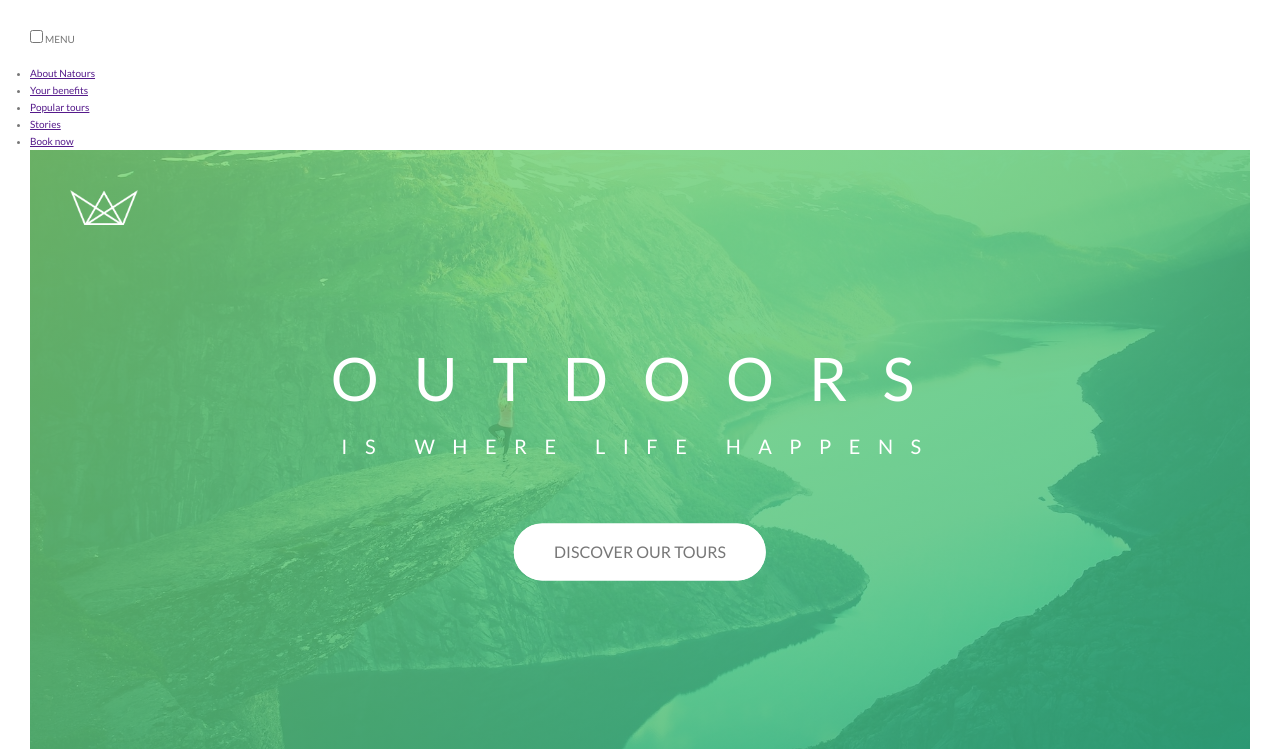
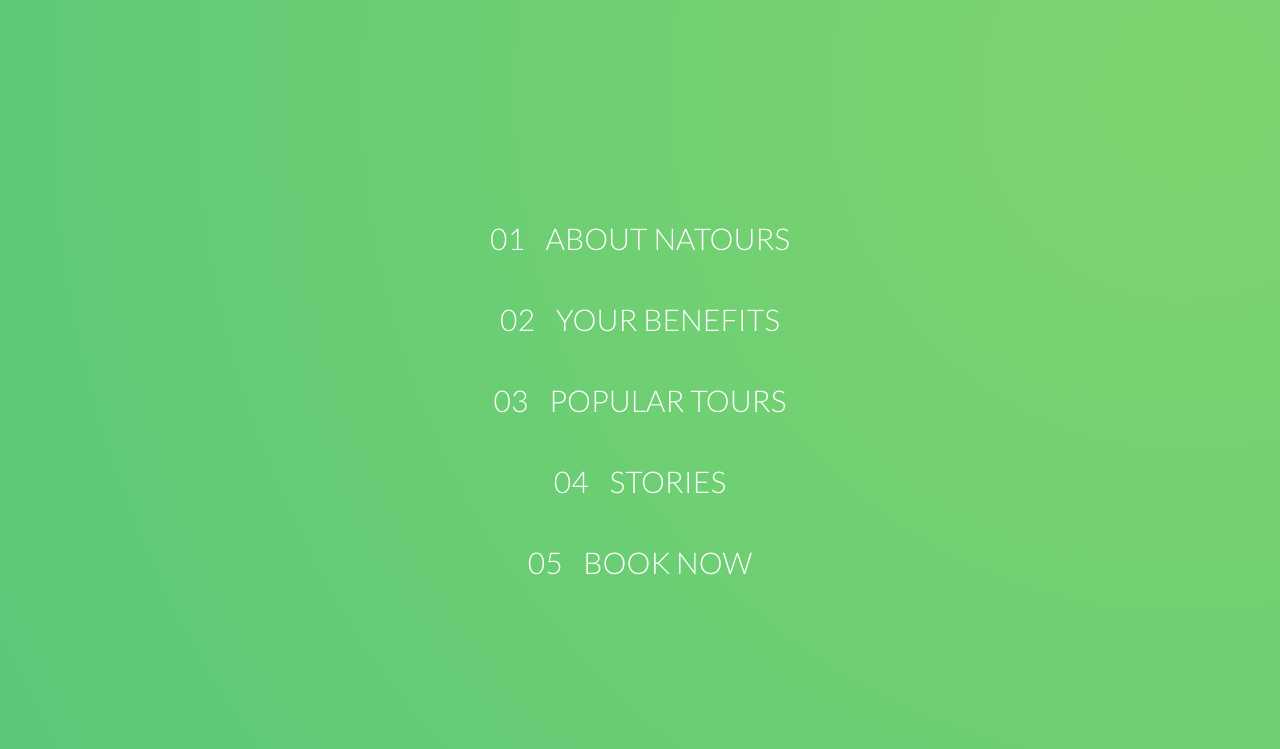
Before and after one commit to ThorOnTheRocks/Natours, a website: page index.html in a window 1280 px wide. Shown: the top 749 px of the page. Drawn offline with Linux system fonts and the light colour scheme.

Commit message:
working on navigation animation

```diff
--- a/index.html
+++ b/index.html
@@ -22,11 +22,11 @@
 
             <nav class="navigation__nav">
                 <ul class="navigation__list">
-                    <li class="navigation__item"><a href="" class="navigation__link">About Natours</a></li>
-                    <li class="navigation__item"><a href="" class="navigation__link">Your benefits</a></li>
-                    <li class="navigation__item"><a href="" class="navigation__link">Popular tours</a></li>
-                    <li class="navigation__item"><a href="" class="navigation__link">Stories</a></li>
-                    <li class="navigation__item"><a href="" class="navigation__link">Book now</a></li>
+                    <li class="navigation__item"><a href="" class="navigation__link"><span>01</span> About Natours</a></li>
+                    <li class="navigation__item"><a href="" class="navigation__link"><span>02</span> Your benefits</a></li>
+                    <li class="navigation__item"><a href="" class="navigation__link"><span>03</span> Popular tours</a></li>
+                    <li class="navigation__item"><a href="" class="navigation__link"><span>04</span> Stories</a></li>
+                    <li class="navigation__item"><a href="" class="navigation__link"><span>05</span> Book now</a></li>
                 </ul>
             </nav>
         </div>
--- a/sass/layout/_navigation.scss
+++ b/sass/layout/_navigation.scss
@@ -1,9 +1,17 @@
 .navigation {
   &__checkbox {
-
+    display: none;
   }
 
   &__button {
+    background-color: $color-white;
+    height: 7rem;
+    width: 7rem;
+    positon: fixed;
+    top: 6rem;
+    right: 6rem;
+    border-radius: 50%;
+    z-index: 2000;
 
   }
 
@@ -13,23 +21,62 @@
     border-radius: 50%;
     position: fixed;
     top: 6.5rem;
-    right: 6.5;
+    right: 6.5rem;
     background-image: radial-gradient($color-primary-light, $color-primary-dark);
+    z-index: 1000;
+
+    transform: scale(80);
   }
 
   &__nav {
-
+    height: 100vh;
+    width: 100%;
+    position: fixed;
+    top: 0;
+    right: 0;
+    z-index: 1500;
   }
 
   &__list {
-
+    position: absolute;
+    top: 50%;
+    left: 50%;
+    transform: translate(-50%, -50%);
+    list-style: none;
+    text-align: center;
   }
 
   &__item {
-
+    margin: 1rem;
   }
 
   &__link {
+    &:link,
+    &:visited {
+      display: inline-block;
+      font-size: 3rem;
+      font-weight: 300;
+      padding: 1rem 2rem;
+      color: $color-white;
+      text-decoration: none;
+      text-transform: uppercase;
+      background-image: linear-gradient(120deg, transparent 0%, transparent 50%, $color-white 50%);
+      background-size: 220%;
+      transition: all .4s;
+
+      span {
+        margin-right: 1.5rem;
+        display: inline-block;
+      }
+    }
+
+    &:hover,
+    &:active {
+      background-position: 100%;
+      color: $color-primary;
+      transform: translateX(1rem);
+
+    }
 
   }
 }
```
Also changed, not shown: css/style.css.
